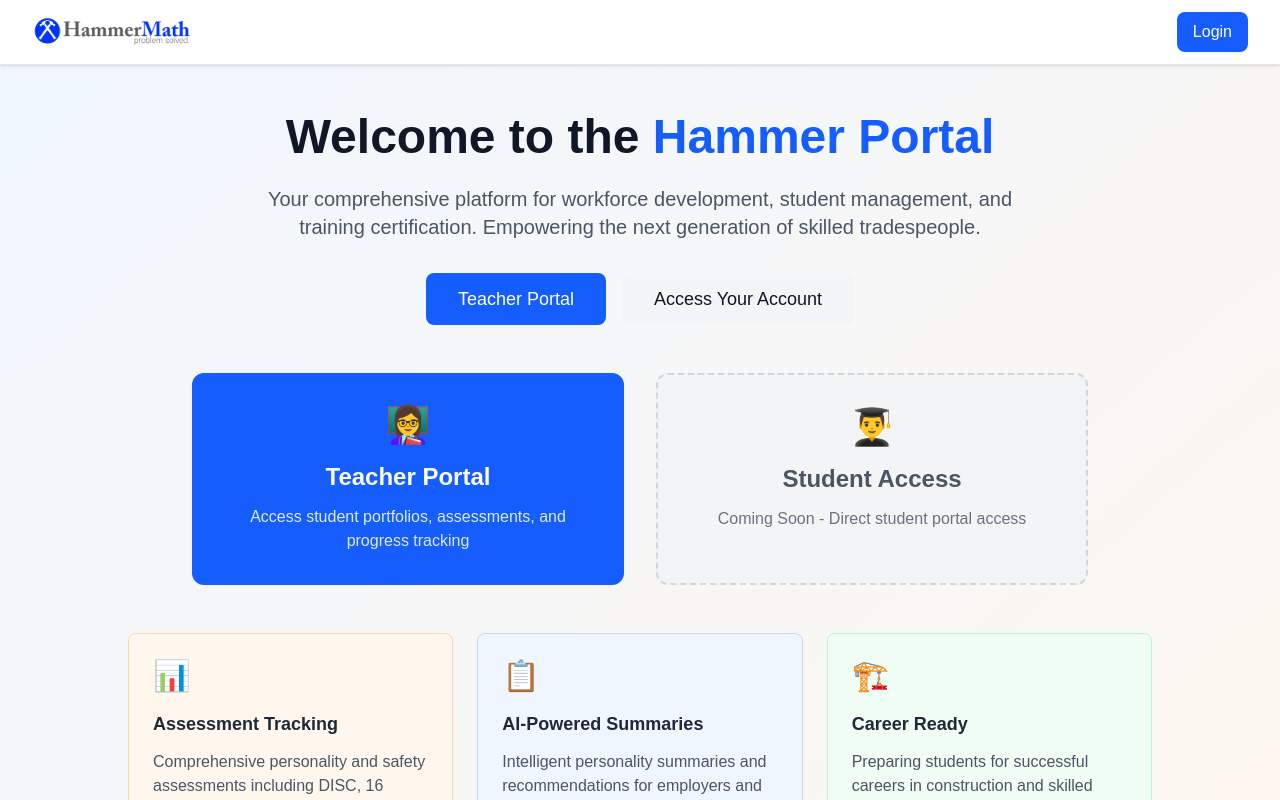
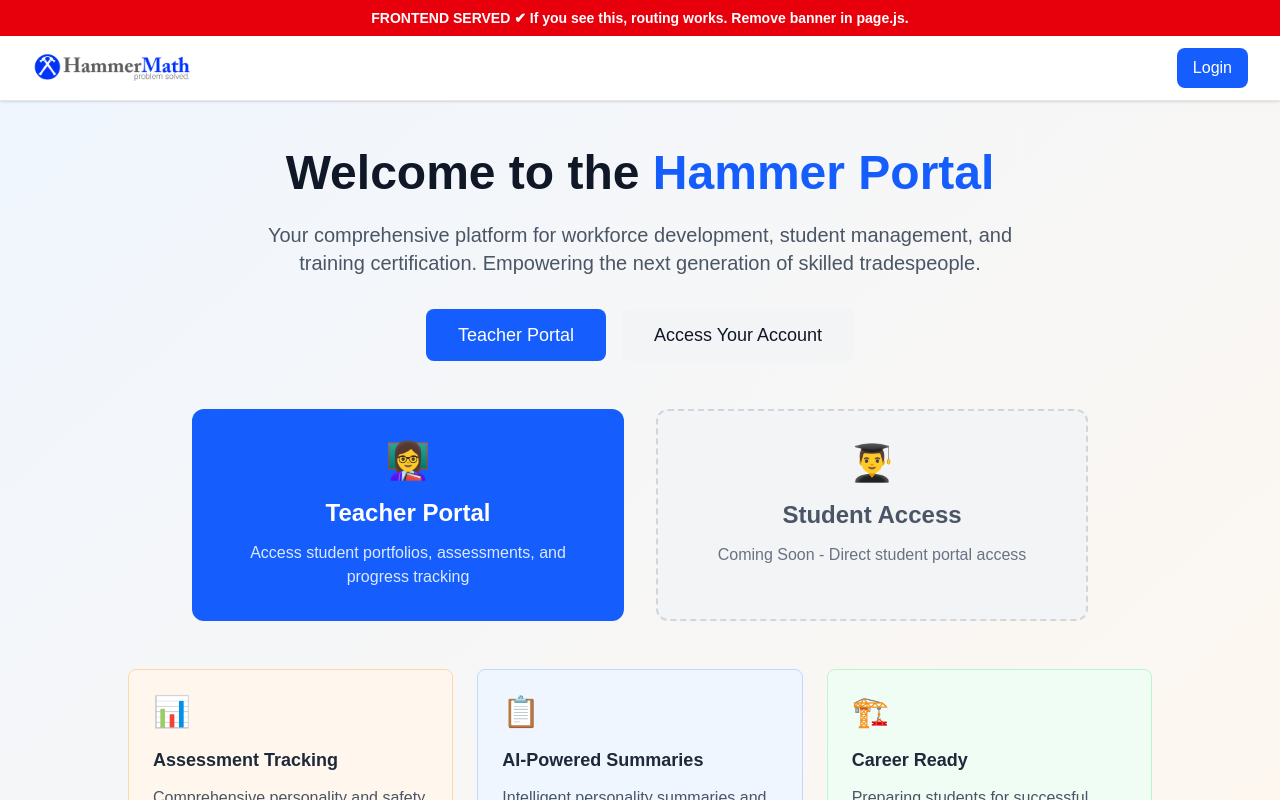
Before and after one commit to KaiSwain/hammer-portfolio-django, a Next.js app in the folder front/: page / in a window 1280 px wide. Shown: the top 800 px of the page. Built offline with nearby package versions, Linux system fonts and the light colour scheme.

Commit message:
Frontend health fix: add npm ci build + debug banner to confirm root served by Next.js

```diff
--- a/front/src/app/page.js
+++ b/front/src/app/page.js
@@ -4,6 +4,8 @@
 export default function Home() {
   return (
     <div className="min-h-screen bg-gradient-to-br from-blue-50 to-orange-50">
+      {/* TEMP DEBUG BANNER TO CONFIRM FRONTEND IS SERVING ROOT. REMOVE AFTER VERIFICATION. */}
+      <div className="bg-red-600 text-white text-center py-2 text-sm font-semibold">FRONTEND SERVED ✔ If you see this, routing works. Remove banner in page.js.</div>
       {/* Header */}
       <header className="bg-white shadow-sm border-b border-gray-200">
         <div className="max-w-7xl mx-auto px-4 sm:px-6 lg:px-8">
```
